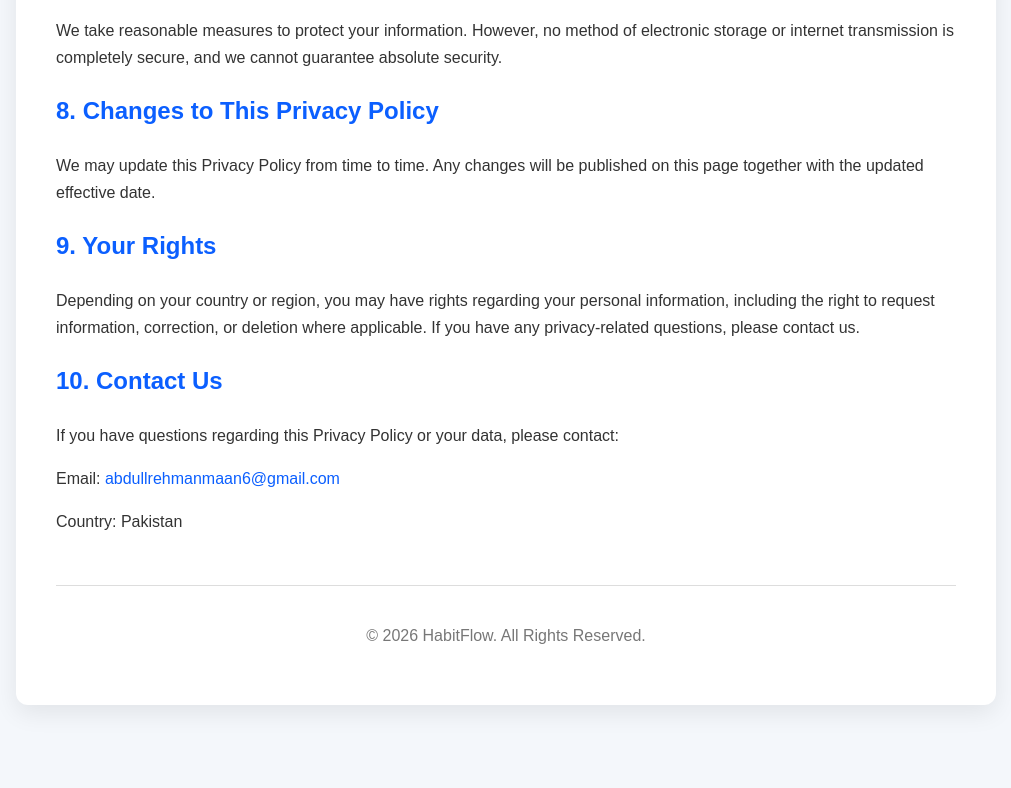
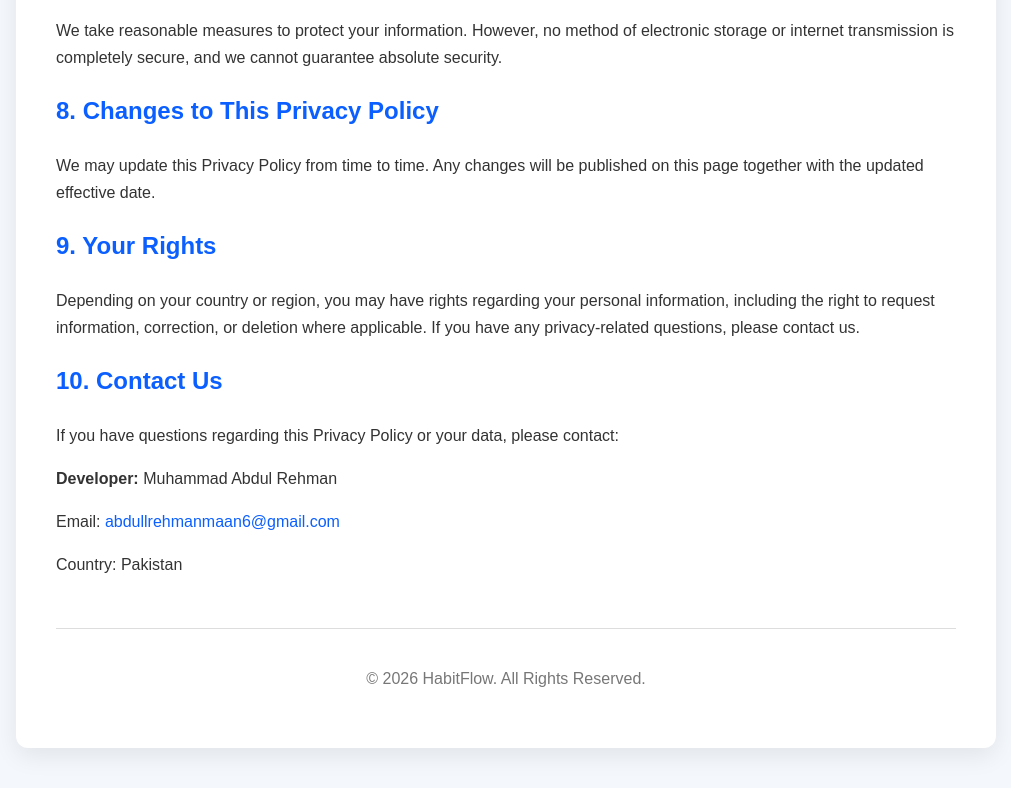
Before and after one commit to AbdulRehman-Qasim/habitflow-privacy, a plain HTML site: page index.html in a window 1280 px wide. Shown: the part 1539-2327 px from the top of the page, without its empty margins (134-1145 px from the left). Before the commit the page ends 2284 px from the top, so only its background shows below. Drawn offline with Linux system fonts and the light colour scheme.

Commit message:
Update index.html

```diff
--- a/index.html
+++ b/index.html
@@ -163,6 +163,8 @@ If you have any privacy-related questions, please contact us.
 If you have questions regarding this Privacy Policy or your data, please contact:
 </p>
 
+<strong>Developer:</strong> Muhammad Abdul Rehman<br>
+
 <p>
 Email:
 <a href="mailto:abdullrehmanmaan6@gmail.com">abdullrehmanmaan6@gmail.com</a>
```
